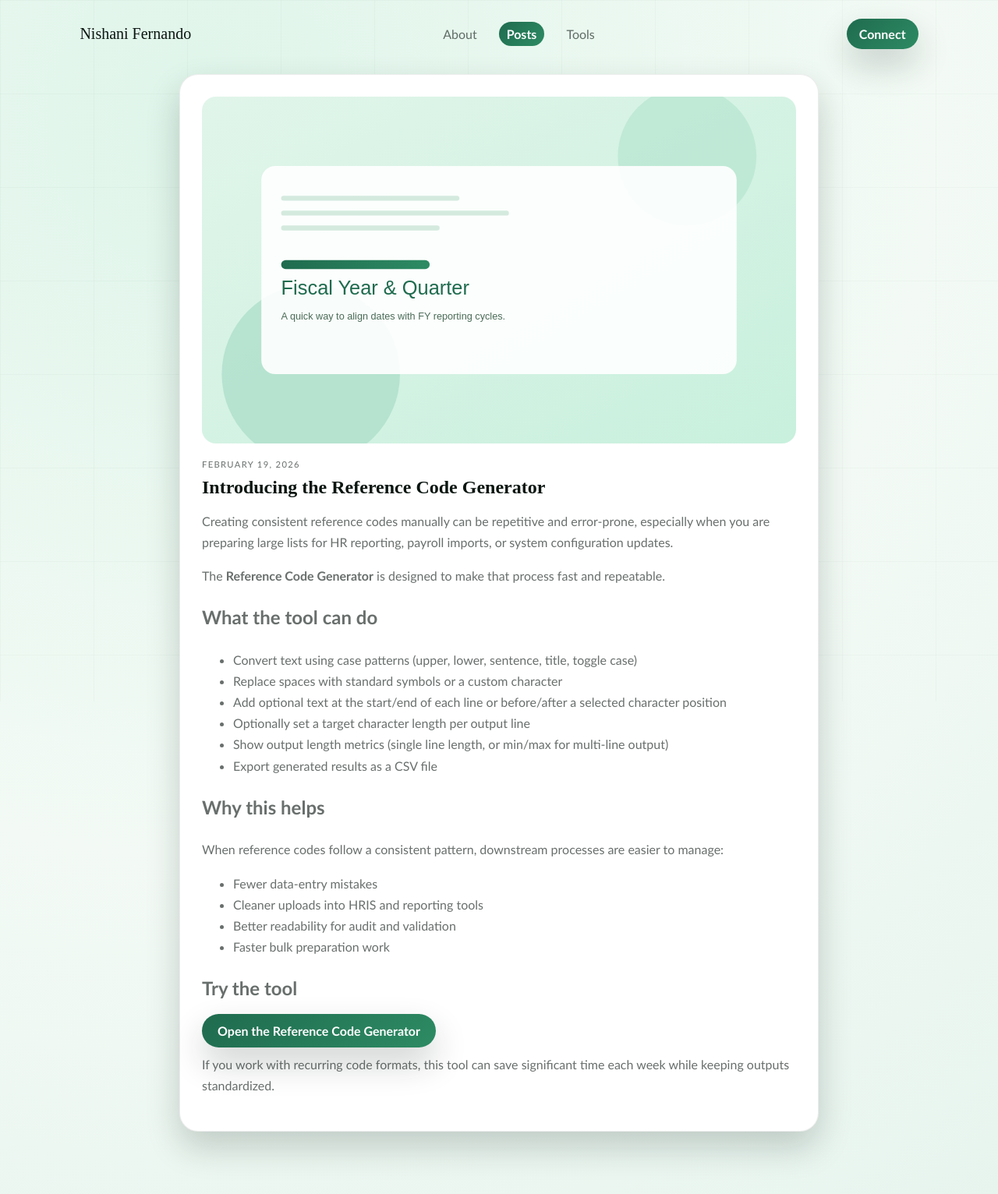
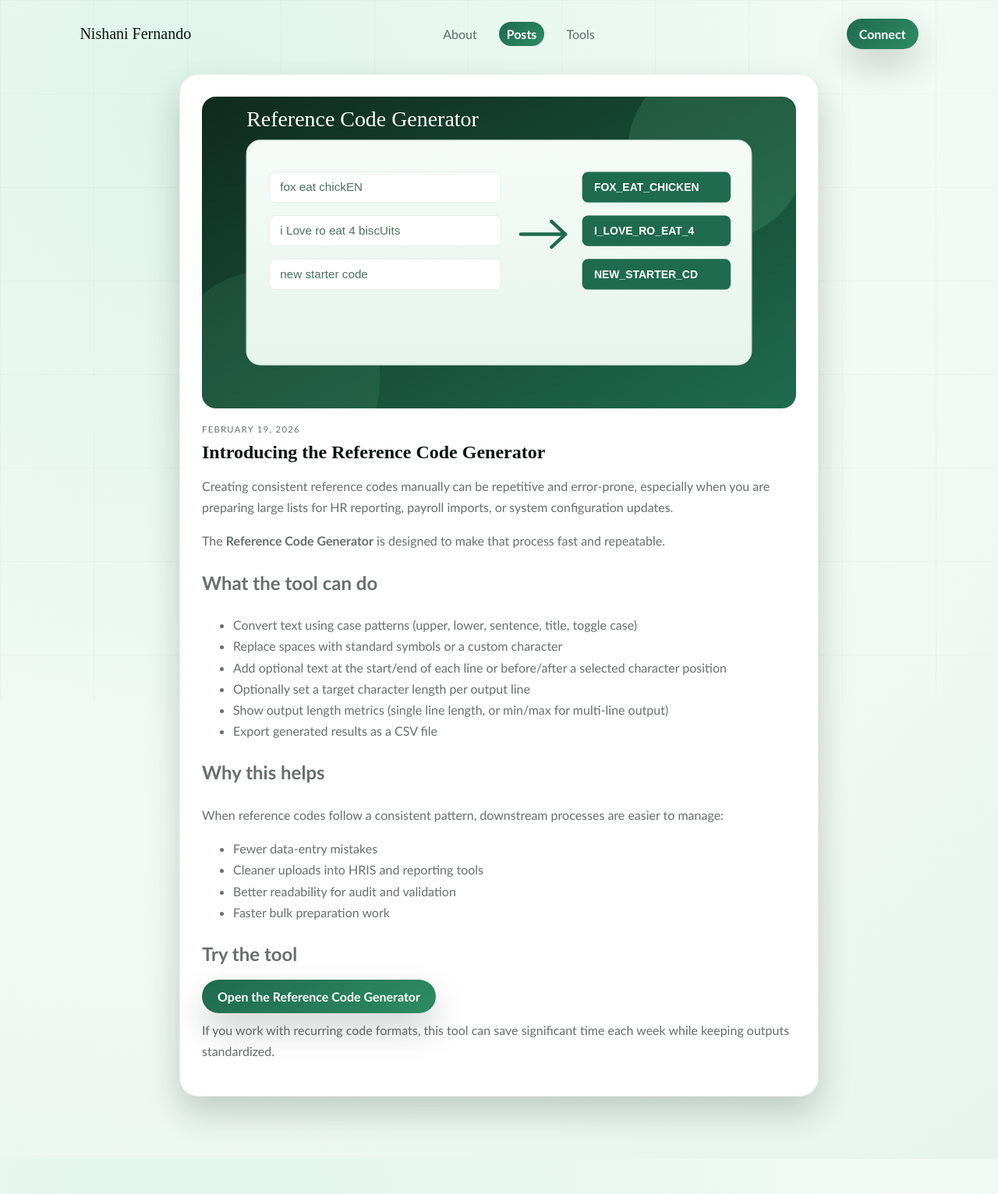
Before and after one commit to nishanif/nishanif.github.io, a Jekyll site: the page built from _posts/2026-02-19-reference-code-generator.md, in a window 1280 px wide. Shown: the whole page at 78% size. Built offline with Jekyll 4.4.1, drawn with Linux system fonts in a browser that asks for light colours.

Commit message:
Add dedicated SVG for Reference Code Generator

```diff
--- a/_posts/2026-02-19-reference-code-generator.md
+++ b/_posts/2026-02-19-reference-code-generator.md
@@ -2,7 +2,7 @@
 layout: post
 title: "Introducing the Reference Code Generator"
 date: 2026-02-19
-image: /assets/images/featured-sample.svg
+image: /assets/images/featured-reference-code.svg
 excerpt: "Generate clean reference codes from pasted text with case, spacing, character-length, and CSV export options."
 categories:
   - Tools
--- a/tools.html
+++ b/tools.html
@@ -10,7 +10,7 @@ permalink: /tools/
 
 <section class="post-grid">
     <a class="card post-card" href="{{ "/tools/text-format-converter/" | relative_url }}">
-        <img class="post-image" src="{{ "/assets/images/featured-sample.svg" | relative_url }}" alt="Reference Code Generator">
+        <img class="post-image" src="{{ "/assets/images/featured-reference-code.svg" | relative_url }}" alt="Reference Code Generator">
         <div class="post-body">
             <p class="post-meta">Tool</p>
             <h2>Reference Code Generator</h2>
```
Also changed, not shown: assets/images/featured-reference-code.svg (added).
